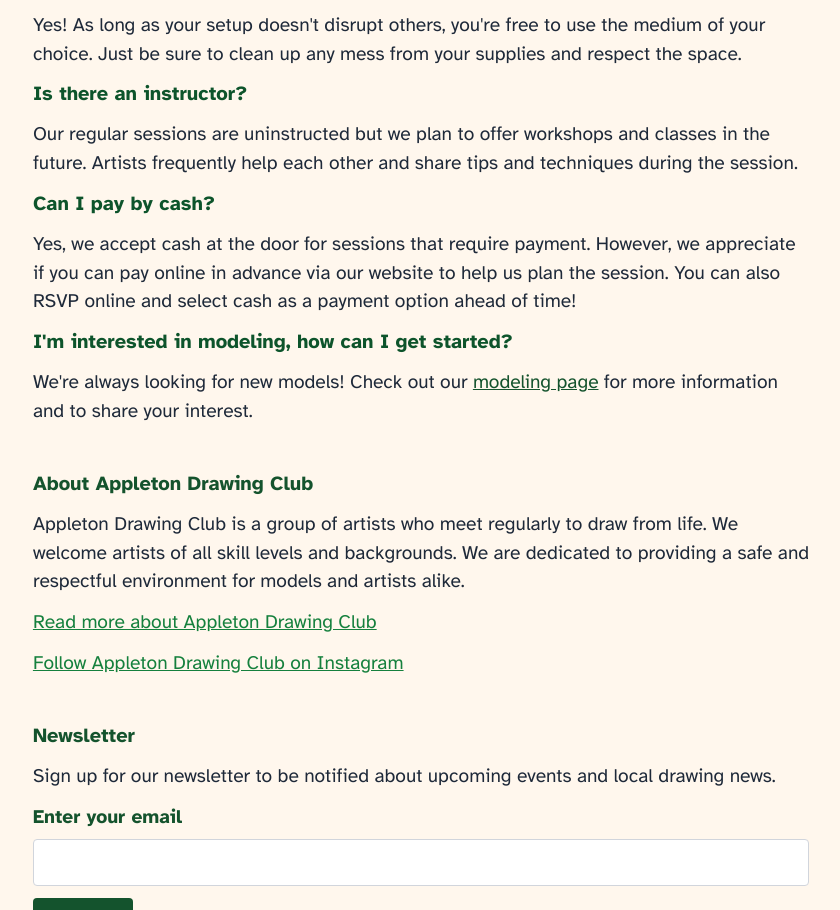
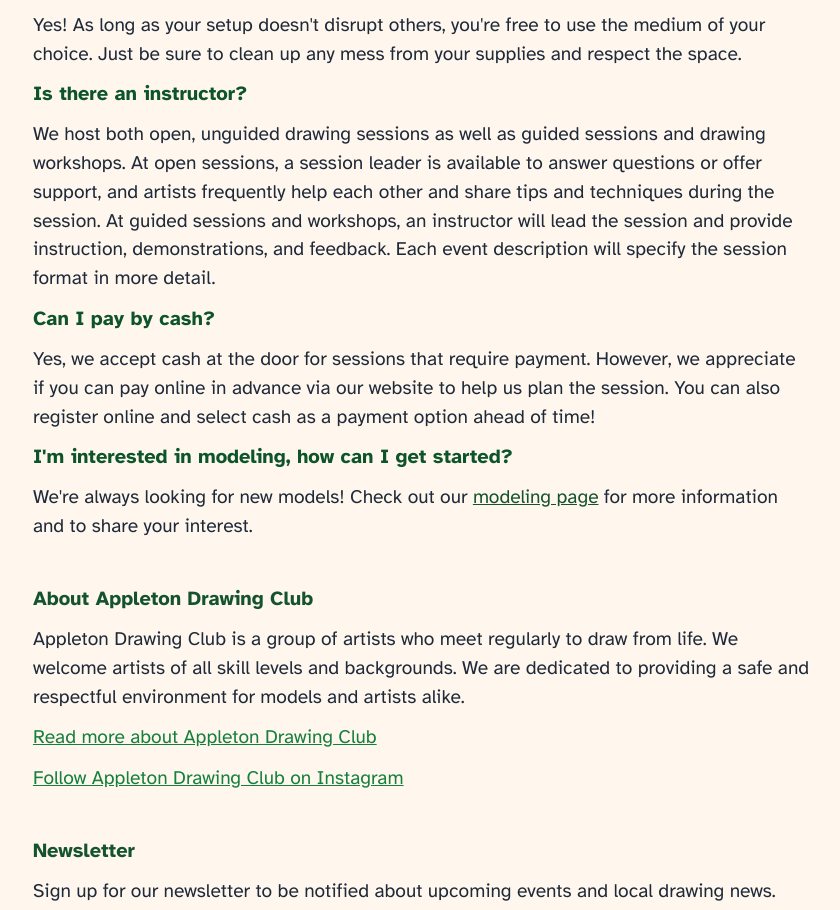
Before and after one commit to kmcgillivray/appletondrawingclub, a SvelteKit app: page /faq in a window 1280 px wide. Shown: the part 1900-2810 px from the top of the page, without its empty margins (219-1059 px from the left). Built offline with nearby package versions, Linux system fonts and the light colour scheme.

Commit message:
content: update faq

```diff
--- a/src/routes/faq/+page.svelte
+++ b/src/routes/faq/+page.svelte
@@ -69,13 +69,13 @@
   <h2>Is there an instructor?</h2>
 
   <p>
-    Our regular sessions are uninstructed but we plan to offer workshops and classes in the future. Artists frequently help each other and share tips and techniques during the session.
+    We host both open, unguided drawing sessions as well as guided sessions and drawing workshops. At open sessions, a session leader is available to answer questions or offer support, and artists frequently help each other and share tips and techniques during the session. At guided sessions and workshops, an instructor will lead the session and provide instruction, demonstrations, and feedback. Each event description will specify the session format in more detail.
   </p>
 
   <h2>Can I pay by cash?</h2>
 
   <p>
-    Yes, we accept cash at the door for sessions that require payment. However, we appreciate if you can pay online in advance via our website to help us plan the session. You can also RSVP online and select cash as a payment option ahead of time!
+    Yes, we accept cash at the door for sessions that require payment. However, we appreciate if you can pay online in advance via our website to help us plan the session. You can also register online and select cash as a payment option ahead of time!
   </p>
 
   <h2>I'm interested in modeling, how can I get started?</h2>
```
